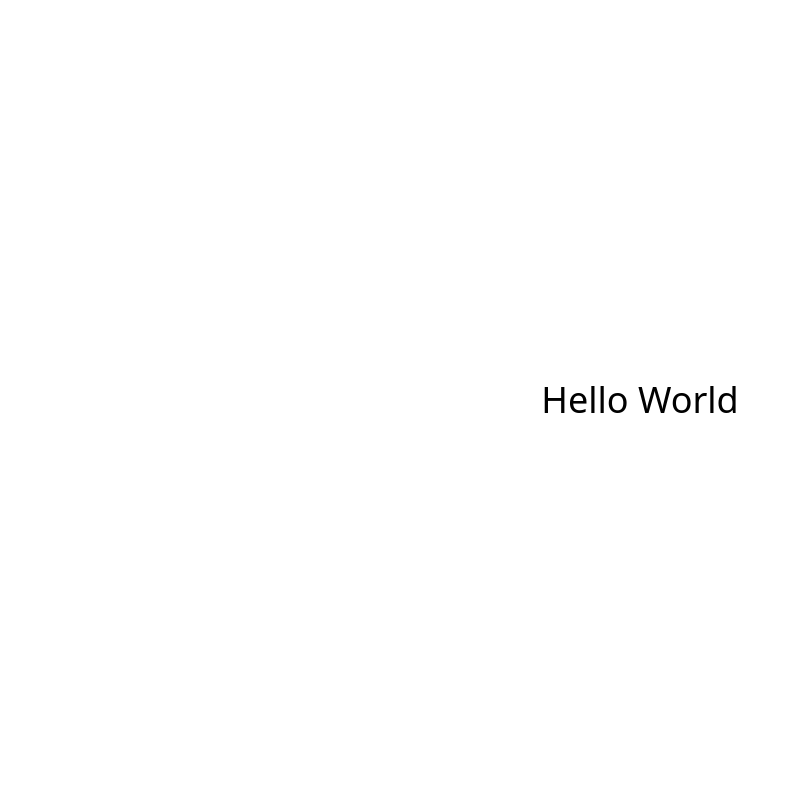
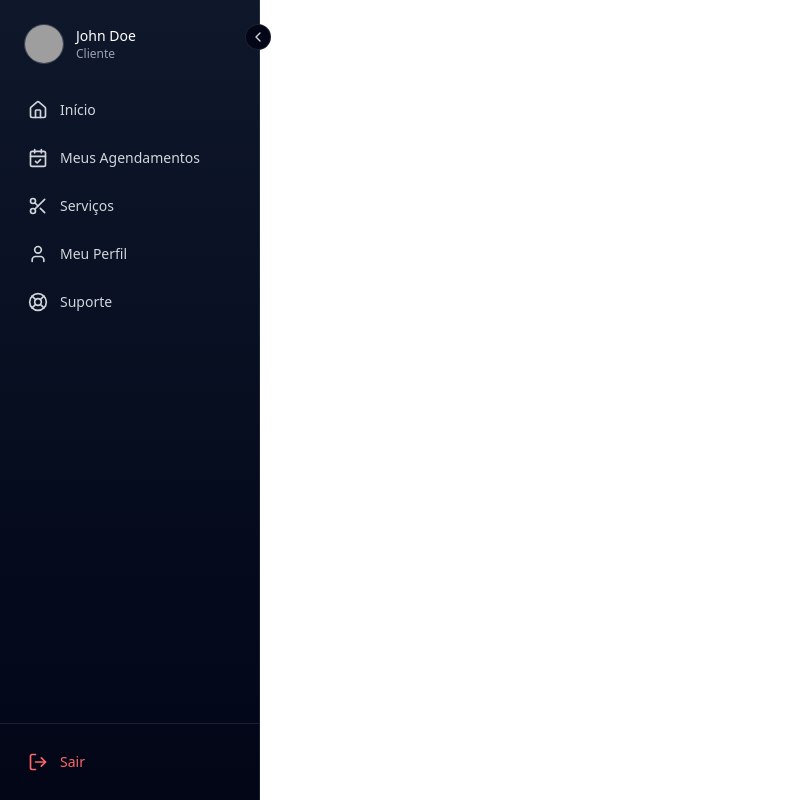
Before and after one commit to ryannardelli/system_barbershop_front, a React (Vite) app: page / in a window 1280 px wide. Shown: the whole page, without its empty margins (0-799 px from the left). Built offline with nearby package versions, Linux system fonts and the light colour scheme; grey boxes are pictures that could not be loaded.

Commit message:
style: Was added menu collpase to sidebar

```diff
--- a/package.json
+++ b/package.json
@@ -11,6 +11,7 @@
   },
   "dependencies": {
     "@tailwindcss/vite": "^4.1.18",
+    "lucide-react": "^0.562.0",
     "react": "^19.2.0",
     "react-dom": "^19.2.0",
     "react-router": "^7.11.0",
--- a/src/App.tsx
+++ b/src/App.tsx
@@ -1,7 +1,9 @@
+import { MainRouter } from "./routers/MainRouter";
+
 function App() {
   return (
-    <div className="flex items-center justify-center min-h-screen text-4xl">Hello World</div>
+    <MainRouter />
   )
 }
 
-export default App
+export default App;
--- /dev/null
+++ b/src/components/Sidebar/index.tsx
@@ -0,0 +1,104 @@
+import { useState } from "react";
+import {
+  Home,
+  CalendarCheck,
+  Scissors,
+  User,
+  LifeBuoy,
+  LogOut,
+  ChevronLeft
+} from "lucide-react";
+
+export function Sidebar() {
+  const [collapsed, setCollapsed] = useState(false);
+
+  return (
+    <aside
+      className={`
+        fixed top-0 left-0 h-screen z-50
+        bg-gradient-to-b from-[#0f172a] to-[#020617]
+        ${collapsed ? "w-[88px]" : "w-[260px]"}
+        transition-all duration-300 ease-in-out
+        flex flex-col
+        border-r border-white/10
+      `}
+    >
+      {/* Toggle */}
+      <button
+        onClick={() => setCollapsed(!collapsed)}
+        className="absolute -right-3 top-6 bg-[#020617] border border-white/10 rounded-full p-1 text-gray-300 hover:text-white"
+      >
+        <ChevronLeft
+          className={`w-4 h-4 transition-transform ${
+            collapsed ? "rotate-180" : ""
+          }`}
+        />
+      </button>
+
+      {/* Perfil */}
+      <div className="flex items-center gap-3 px-6 py-6">
+        <img
+          src="https://readymadeui.com/profile.webp"
+          className="w-10 h-10 rounded-full border border-white/20"
+        />
+        {!collapsed && (
+          <div>
+            <p className="text-sm font-medium text-white">John Doe</p>
+            <p className="text-xs text-gray-400">Cliente</p>
+          </div>
+        )}
+      </div>
+
+      {/* Menu */}
+      <nav className="flex-1 px-3 space-y-1">
+        <MenuItem icon={Home} label="Início" collapsed={collapsed} />
+        <MenuItem icon={CalendarCheck} label="Meus Agendamentos" collapsed={collapsed} />
+        <MenuItem icon={Scissors} label="Serviços" collapsed={collapsed} />
+        <MenuItem icon={User} label="Meu Perfil" collapsed={collapsed} />
+        <MenuItem icon={LifeBuoy} label="Suporte" collapsed={collapsed} />
+      </nav>
+
+      {/* Footer */}
+      <div className="px-3 py-4 border-t border-white/10">
+        <MenuItem
+          icon={LogOut}
+          label="Sair"
+          collapsed={collapsed}
+          danger
+        />
+      </div>
+    </aside>
+  );
+}
+
+/* Item reutilizável */
+function MenuItem({
+  icon: Icon,
+  label,
+  collapsed,
+  danger = false,
+}: {
+  icon: any;
+  label: string;
+  collapsed: boolean;
+  danger?: boolean;
+}) {
+  return (
+    <a
+      href="#"
+      className={`
+        group flex items-center gap-3 px-4 py-3 rounded-lg
+        text-sm font-medium
+        transition-all
+        ${
+          danger
+            ? "text-red-400 hover:bg-red-500/10"
+            : "text-gray-300 hover:bg-white/5 hover:text-white"
+        }
+      `}
+    >
+      <Icon className="w-5 h-5 shrink-0" />
+      {!collapsed && <span>{label}</span>}
+    </a>
+  );
+}
--- /dev/null
+++ b/src/pages/Home/index.tsx
@@ -0,0 +1,9 @@
+import MainTemplate from "../../templates/MainTemplate";
+
+export function Home() {
+  return(
+    <MainTemplate>
+      <div>Hello Home</div>
+    </MainTemplate>
+  );
+}
--- /dev/null
+++ b/src/routers/MainRouter/index.tsx
@@ -0,0 +1,12 @@
+import { BrowserRouter, Route, Routes } from "react-router";
+import { Home } from "../../pages/Home";
+
+export function MainRouter() {
+  return(
+    <BrowserRouter>
+      <Routes>
+          <Route path="/" element={<Home />} />
+      </Routes>
+    </BrowserRouter>
+  );
+}
--- /dev/null
+++ b/src/templates/MainTemplate/index.tsx
@@ -0,0 +1,15 @@
+import { Sidebar } from "../../components/Sidebar";
+
+type MainTemplateProps = {
+  children: React.ReactNode;
+}
+
+export default function MainTemplate({ children }: MainTemplateProps) {
+  return(
+    <>
+      <Sidebar />
+
+      {children}
+    </>
+  );
+};
```
Also changed, not shown: 1 other file (tests, documents, lock files or other folders).
